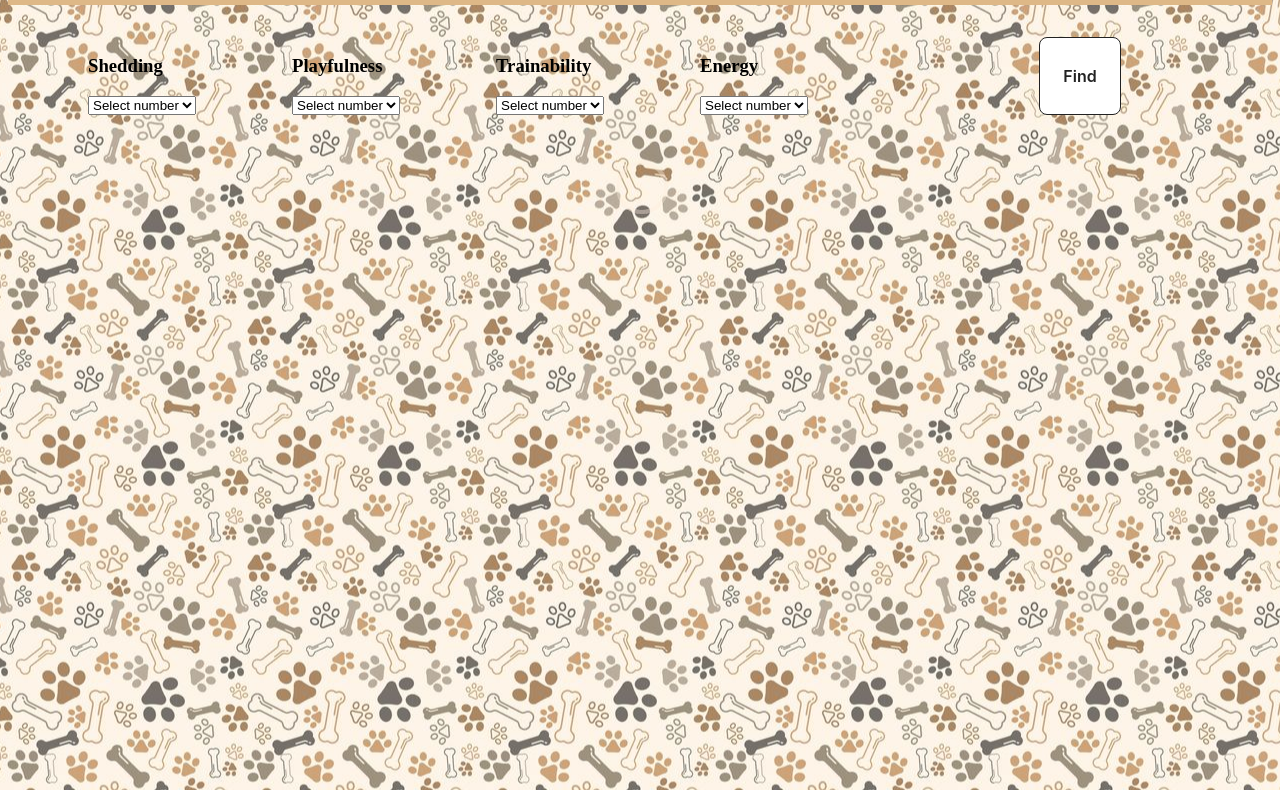
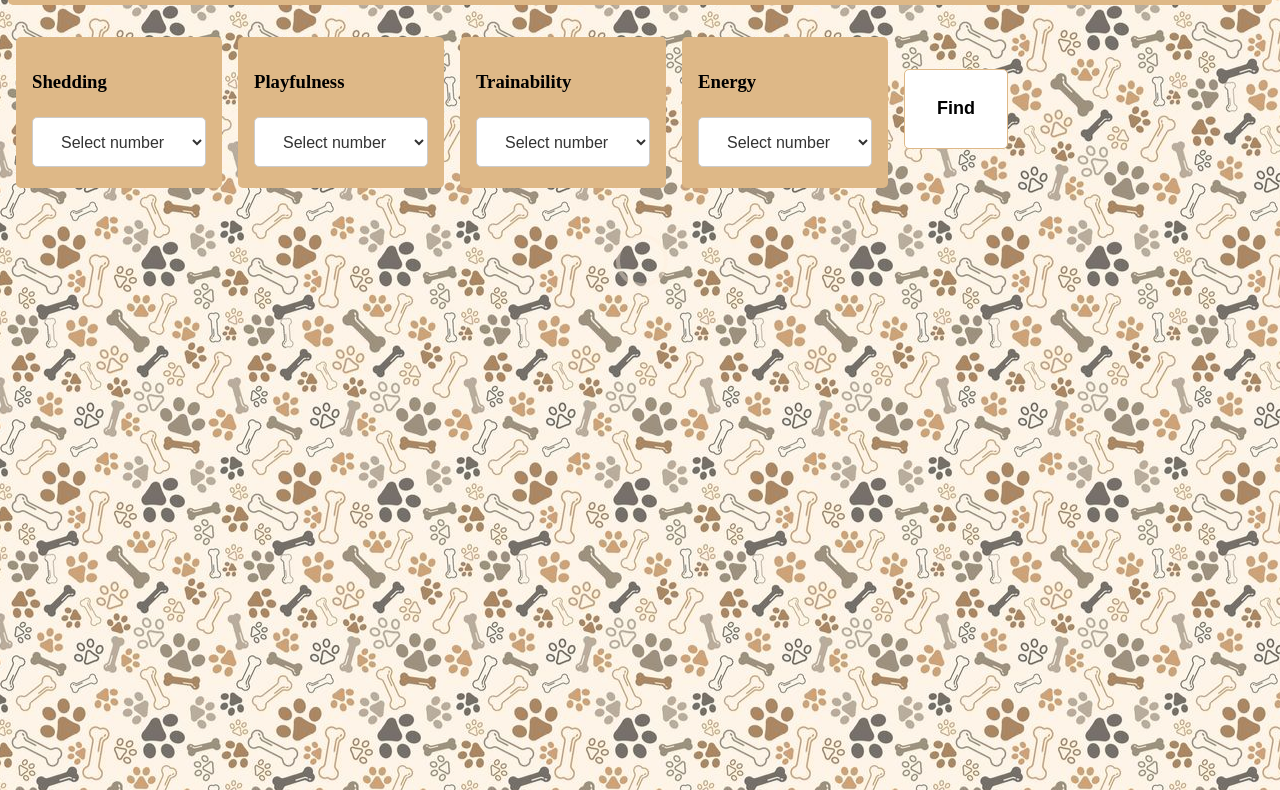
Before and after one commit to nico-mikaela17/Dog-Of-The-Day, a plain HTML site: page index.html in a window 1280 px wide. Shown: the part 150-940 px from the top of the page. Drawn offline with Linux system fonts and the light colour scheme.

Commit message:
more styling

```diff
--- a/main.css
+++ b/main.css
@@ -7,46 +7,70 @@ header {
   flex-direction: column;
   align-items: center;
   background-color: burlywood;
+  border-radius: 5px;
 }
 
 #groupOfDDandBtn {
   display: flex;
+  flex-direction: row;
 }
 #groupOfDropDowns {
   display: flex;
-  margin: 2rem;
+  margin: 2rem 0;
+  align-items: center;
+  padding: 0;
 }
 
 .singleDropDown {
-  padding: 0 3rem;
+  padding: 0 2rem;
+  max-width: 250px;
+  padding: 1rem;
+  margin: 0 0.5rem;
+  color: black;
+  border-width: 3px;
+  border-style: none;
+  background-color: burlywood;
+  border-radius: 5px;
+  /* filter: blur(0.7px); */
+}
+
+select {
+  display: block;
+  width: 100%;
+  max-width: 320px;
+  height: 50px;
+  float: right;
+  margin: 5px 0px;
+  padding: 0px 24px;
+  font-size: 16px;
+  line-height: 1.75;
+  color: #333;
+  background-color: #ffffff;
+  background-image: none;
+  border: 1px solid #cccccc;
+  -ms-word-break: normal;
+  word-break: normal;
+  border-radius: 5px;
 }
 
 .button-23 {
   display: flex;
+  align-items: center;
   background-color: #ffffff;
-  border: 1px solid #222222;
-  border-radius: 8px;
-  box-sizing: border-box;
-  color: #222222;
-  cursor: pointer;
-  display: block;
-  font-family: Circular, -apple-system, BlinkMacSystemFont, Roboto,
-    "Helvetica Neue", sans-serif;
-  font-size: 16px;
+  border: 1px solid burlywood;
+  border-radius: 5px;
+  font-size: 18px;
   font-weight: 600;
-  line-height: 20px;
-  margin: 2rem auto;
-  outline: none;
-  padding: 13px 23px;
-  position: relative;
+  padding: 2rem;
   text-align: center;
-  text-decoration: none;
   touch-action: manipulation;
   transition: box-shadow 0.2s, -ms-transform 0.1s, -webkit-transform 0.1s,
     transform 0.1s;
   user-select: none;
   -webkit-user-select: none;
-  width: auto;
+  height: 80px;
+  margin:4rem 0.5rem;
+
 }
 
 .button-23:focus-visible {
```
